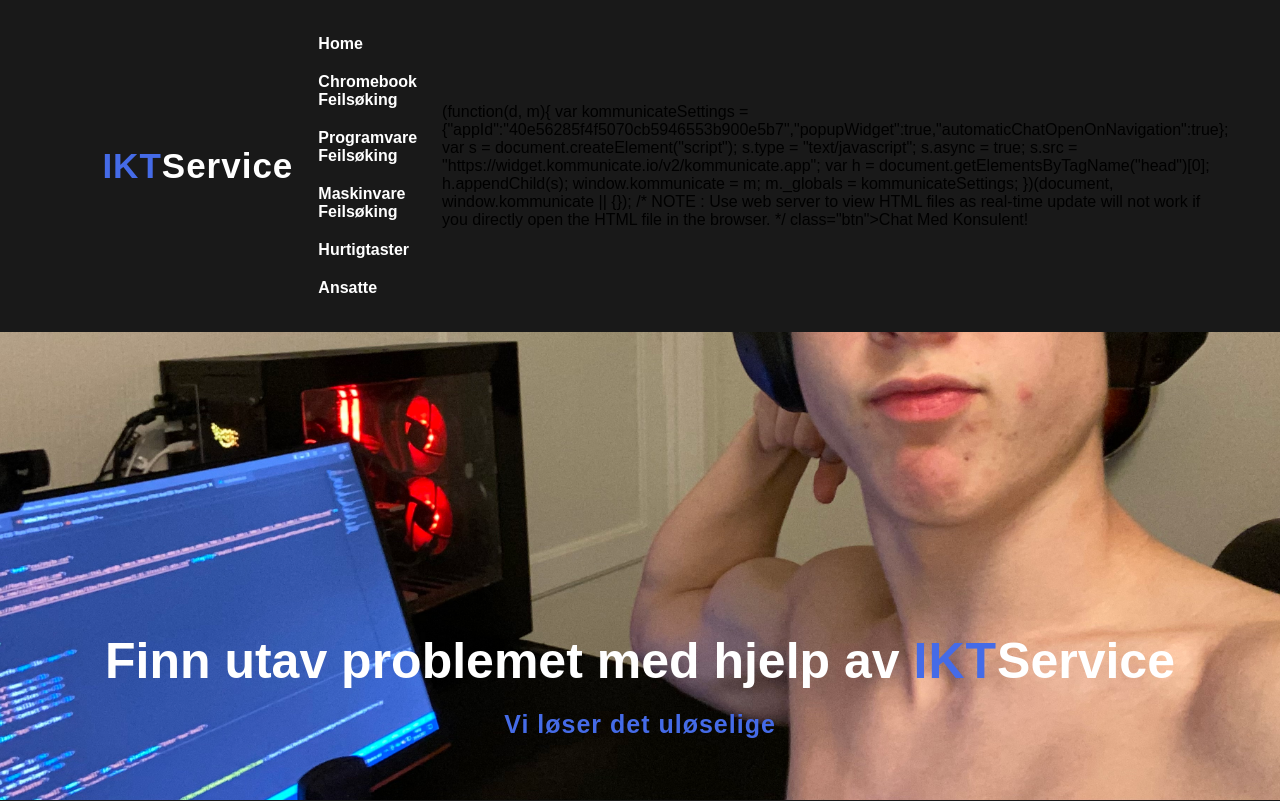
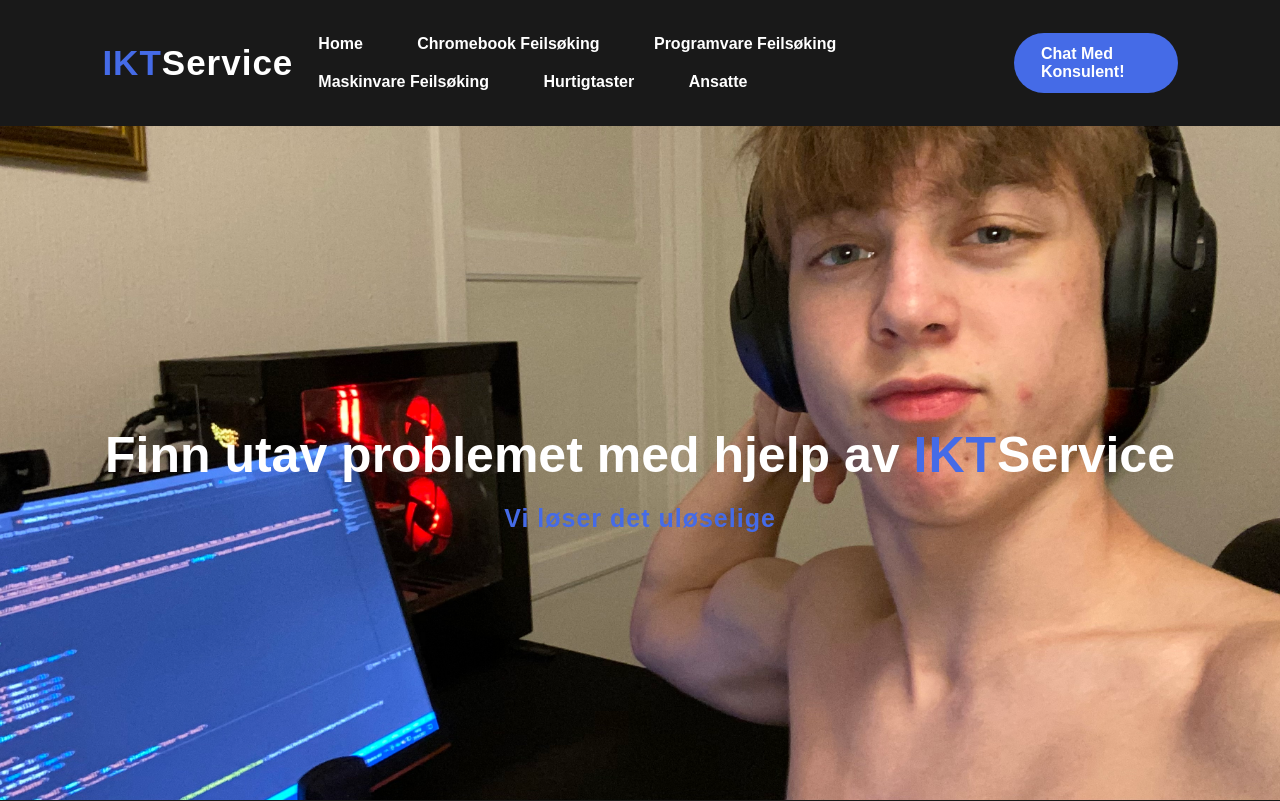
Before and after one commit to Tnobb/prosjektTVERFAGLIG, a Flask app: page /ansatte in a window 1280 px wide. Shown: the top 801 px of the page. Run offline with Flask 2, Linux system fonts and the light colour scheme.

Commit message:
Update ansatte.html

```diff
--- a/app/templates/ansatte.html
+++ b/app/templates/ansatte.html
@@ -22,17 +22,7 @@
                 <li><a href="/hurtigtaster">Hurtigtaster</a></li>
                 <li><a href="/ansatte">Ansatte</a></li>
 			</ul>
-			<a <script type="text/javascript">
-				(function(d, m){
-					var kommunicateSettings =
-						{"appId":"40e56285f4f5070cb5946553b900e5b7","popupWidget":true,"automaticChatOpenOnNavigation":true};
-					var s = document.createElement("script"); s.type = "text/javascript"; s.async = true;
-					s.src = "https://widget.kommunicate.io/v2/kommunicate.app";
-					var h = document.getElementsByTagName("head")[0]; h.appendChild(s);
-					window.kommunicate = m; m._globals = kommunicateSettings;
-				})(document, window.kommunicate || {});
-			/* NOTE : Use web server to view HTML files as real-time update will not work if you directly open the HTML file in the browser. */
-			</script> class="btn">Chat Med Konsulent!</a>
+			<a href="#" class="btn">Chat Med Konsulent!</a>
 		</nav>
 
 		<div class="content">
```
